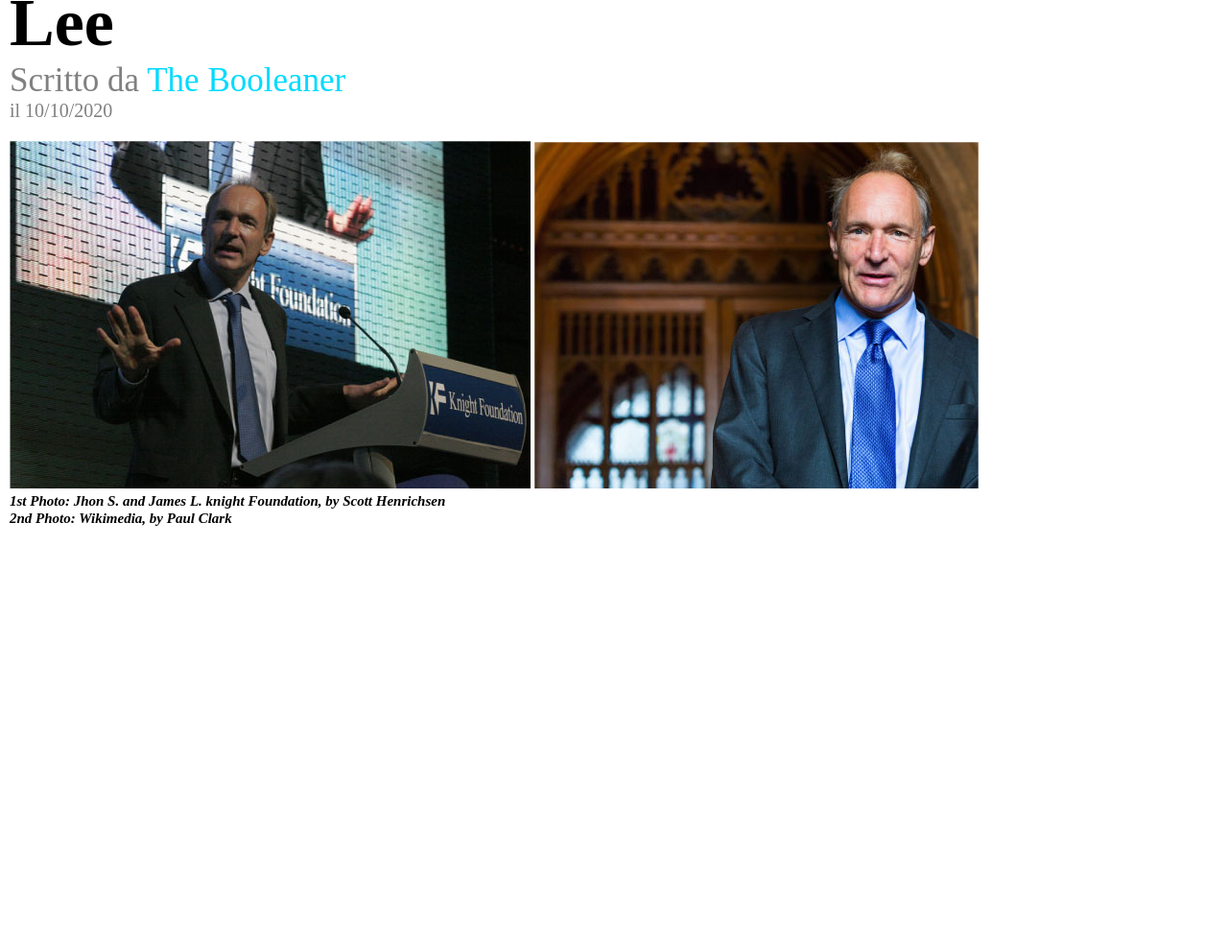
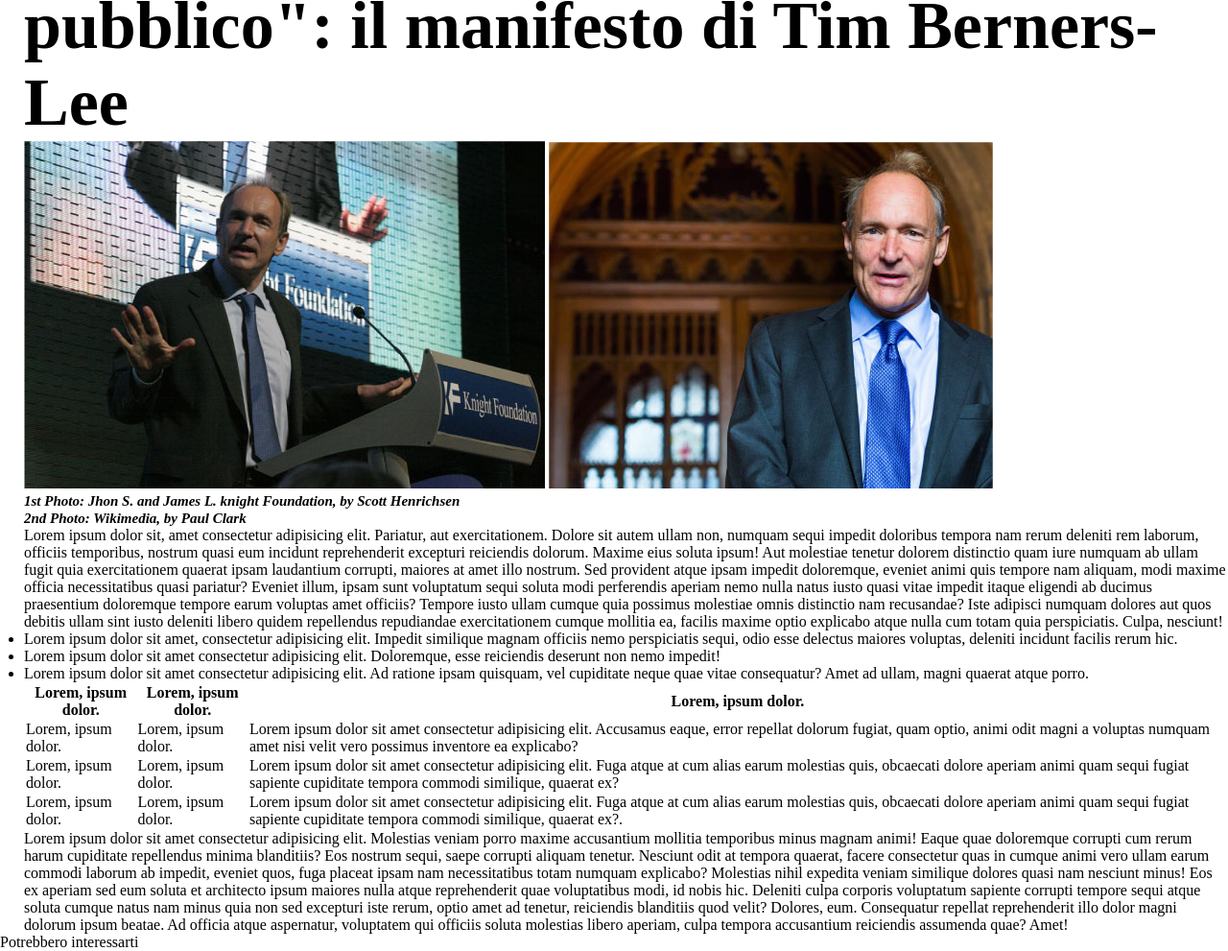
Before and after one commit to SimoneMarino30/html-css-booleaner, a plain HTML site: page index.html in a window 1280 px wide. Shown: the part 376-1367 px from the top of the page at 96% size. Before the commit the page ends 925 px from the top, so only its background shows below. Drawn offline with Linux system fonts and the light colour scheme.

Commit message:
Fine struttura Html

```diff
--- a/css/style.css
+++ b/css/style.css
@@ -1,6 +1,10 @@
 * {
     margin: 0;
     padding: 0;
+}
+
+body {
+    font-family: 'Times New Roman', Times, serif;
 }
 
 .container {
@@ -15,13 +19,13 @@
     background-size: 300px;
     background-position: bottom left;
     height: 180px;
-    margin-bottom: 20px;
+    margin-bottom: 40px;
+    margin-left: 25px;
 }
 
 main {
     margin-top: 20px;
-    margin-left: 10px;
-    font-family: 'Times New Roman', Times, serif;
+    margin-left: 25px;
 }
 
 #titolo-principale {
--- a/index.html
+++ b/index.html
@@ -17,22 +17,83 @@
     </header>
 
     <main>
+        <section>
+            <div id="didascalia">
+                Scritto da <span id="autore">The Booleaner</span>
+                <div id="data">il 10/10/2020</div>
+            </div>
+        </section>
         <h1 id="titolo-principale">Internet deve essere al servizio del "bene pubblico": il manifesto di Tim Berners-Lee</h1>
-        <div id="didascalia">Scritto da <span id="autore" >The Booleaner</span>
-        <div id="data">il 10/10/2020</div>
-        </div>
 
-        <picture>
-                <img  src="./img/tim-1.jpg" alt="" id="foto-tim-1"></img>
-                <img  src="./img/tim-2.jpg" alt="" id="foto-tim-2"></img>
 
-        </picture>
-        <div><strong id="fotografo">1st Photo: Jhon S. and James L. knight Foundation, by Scott Henrichsen</strong></div>
-        <div><strong id="fotografo">2nd Photo: Wikimedia, by Paul Clark</strong></div>
-    </main>
+        <section>
+            <picture>
+                <img src="./img/tim-1.jpg" alt="" id="foto-tim-1"></img>
+                <img src="./img/tim-2.jpg" alt="" id="foto-tim-2"></img>
+            </picture>
+
+            <div><strong id="fotografo">1st Photo: Jhon S. and James L. knight Foundation, by Scott Henrichsen</strong></div>
+            <div><strong id="fotografo">2nd Photo: Wikimedia, by Paul Clark</strong></div>
+        </section>
 
 
 
+        <div>
+            Lorem ipsum dolor sit, amet consectetur adipisicing elit. Pariatur, aut exercitationem. Dolore sit autem ullam non, numquam sequi impedit doloribus tempora nam rerum deleniti rem laborum, officiis temporibus, nostrum quasi eum incidunt reprehenderit excepturi reiciendis dolorum. Maxime eius soluta ipsum! Aut molestiae tenetur dolorem distinctio quam iure numquam ab ullam fugit quia exercitationem quaerat ipsam laudantium corrupti, maiores at amet illo nostrum. Sed provident atque ipsam impedit doloremque, eveniet animi quis tempore nam aliquam, modi maxime officia necessitatibus quasi pariatur? Eveniet illum, ipsam sunt voluptatum sequi soluta modi perferendis aperiam nemo nulla natus iusto quasi vitae impedit itaque eligendi ab ducimus praesentium doloremque tempore earum voluptas amet officiis? Tempore iusto ullam cumque quia possimus molestiae omnis distinctio nam recusandae? Iste adipisci numquam dolores aut quos debitis ullam sint iusto deleniti libero quidem repellendus repudiandae exercitationem cumque mollitia ea, facilis maxime optio explicabo atque nulla cum totam quia perspiciatis. Culpa, nesciunt!
+        </div>
 
+        <section>
+            <ul>
+                <li>Lorem ipsum dolor sit amet, consectetur adipisicing elit. Impedit similique magnam officiis nemo perspiciatis
+                    sequi, odio esse delectus maiores voluptas, deleniti incidunt facilis rerum hic.</li>
+                <li>Lorem ipsum dolor sit amet consectetur adipisicing elit. Doloremque, esse reiciendis deserunt non nemo impedit!
+                </li>
+                <li>Lorem ipsum dolor sit amet consectetur adipisicing elit. Ad ratione ipsam quisquam, vel cupiditate neque quae
+                    vitae consequatur? Amet ad ullam, magni quaerat atque porro.</li>
+            </ul>
+        </section>
+
+        <section>
+            <table>
+                <tr>
+                    <th>Lorem, ipsum dolor.</th>
+                    <th>Lorem, ipsum dolor.</th>
+                    <th>Lorem, ipsum dolor.</th>
+                </tr>
+                <tr>
+                    <td>Lorem, ipsum dolor.</td>
+                    <td>Lorem, ipsum dolor.</td>
+                    <td>Lorem ipsum dolor sit amet consectetur adipisicing elit. Accusamus eaque, error repellat dolorum fugiat,
+                        quam optio, animi odit magni a voluptas numquam amet nisi velit vero possimus inventore ea explicabo?</td>
+                </tr>
+                <tr>
+                    <td>Lorem, ipsum dolor.</td>
+                    <td>Lorem, ipsum dolor.</td>
+                    <td>Lorem ipsum dolor sit amet consectetur adipisicing elit. Fuga atque at cum alias earum molestias quis,
+                        obcaecati dolore aperiam animi quam sequi fugiat sapiente cupiditate tempora commodi similique, quaerat ex?
+                    </td>
+                </tr>
+                <tr>
+                    <td>Lorem, ipsum dolor.</td>
+                    <td>Lorem, ipsum dolor.</td>
+                    <td>Lorem ipsum dolor sit amet consectetur adipisicing elit. Fuga atque at cum alias earum molestias quis,
+                        obcaecati dolore aperiam animi quam sequi fugiat sapiente cupiditate tempora commodi similique, quaerat ex?.
+                    </td>
+                </tr>
+            </table>
+        </section>
+
+            <div>Lorem ipsum dolor sit amet consectetur adipisicing elit. Molestias veniam porro maxime accusantium mollitia temporibus minus magnam animi! Eaque quae doloremque corrupti cum rerum harum cupiditate repellendus minima blanditiis? Eos nostrum sequi, saepe corrupti aliquam tenetur. Nesciunt odit at tempora quaerat, facere consectetur quas in cumque animi vero ullam earum commodi laborum ab impedit, eveniet quos, fuga placeat ipsam nam necessitatibus totam numquam explicabo? Molestias nihil expedita veniam similique dolores quasi nam nesciunt minus! Eos ex aperiam sed eum soluta et architecto ipsum maiores nulla atque reprehenderit quae voluptatibus modi, id nobis hic. Deleniti culpa corporis voluptatum sapiente corrupti tempore sequi atque soluta cumque natus nam minus quia non sed excepturi iste rerum, optio amet ad tenetur, reiciendis blanditiis quod velit? Dolores, eum. Consequatur repellat reprehenderit illo dolor magni dolorum ipsum beatae. Ad officia atque aspernatur, voluptatem qui officiis soluta molestias libero aperiam, culpa tempora accusantium reiciendis assumenda quae? Amet!</div>
+
+    </main>
+            <section>
+                <footer>
+                    <div>Potrebbero interessarti</div>
+                    <picture>
+                        <div id="img-footer-1"></div>
+                        <div id="img-footer-2"></div>
+                    </picture>
+                </footer>
+            </section>
 </body>
 </html>
```
